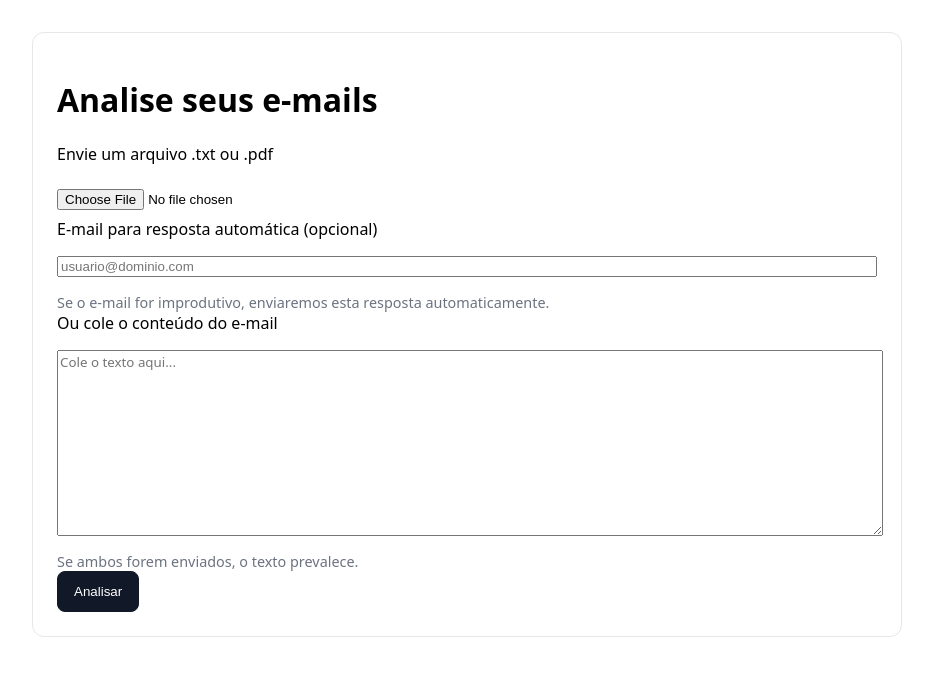
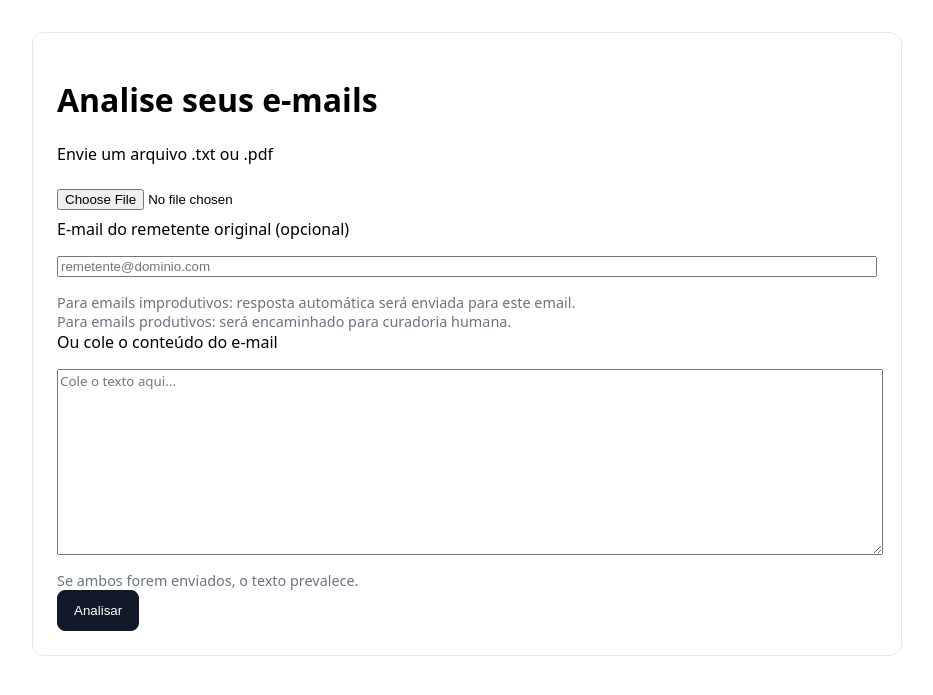
Before and after one commit to imagalhaess/mailmind_ai, a Flask app: page / in a window 1280 px wide. Shown: the top 695 px of the page, without its empty margins (173-1106 px from the left). Run offline with Flask 3, Linux system fonts and the light colour scheme.

Commit message:
ui: atualizar template de entrada com instruções claras
- Melhorar descrição do campo de email do remetente
- Adicionar instruções mais claras sobre uso do sistema

```diff
--- a/templates/index.html
+++ b/templates/index.html
@@ -71,15 +71,16 @@
           <input type="file" name="email_file" accept=".txt,.pdf" />
         </div>
         <div class="row">
-          <label>E-mail para resposta automática (opcional)</label>
+          <label>E-mail do remetente original (opcional)</label>
           <input
             type="email"
             name="reply_to"
-            placeholder="usuario@dominio.com"
+            placeholder="remetente@dominio.com"
           />
           <div class="muted">
-            Se o e-mail for improdutivo, enviaremos esta resposta
-            automaticamente.
+            Para emails improdutivos: resposta automática será enviada para este
+            email.<br />
+            Para emails produtivos: será encaminhado para curadoria humana.
           </div>
         </div>
         <div class="row">
```
